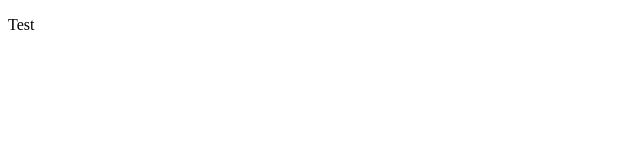
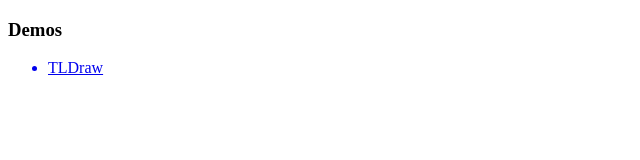
Before and after one commit to franklinesquivel/react-draw-demo, a React (Vite) app: page / in a window 1280 px wide. Shown: the top 160 px of the page, without its empty margins (0-640 px from the left). Built offline with nearby package versions, Linux system fonts and the light colour scheme.

Commit message:
feat(router): Defines `App` component as main app layout

```diff
--- a/src/views/App.tsx
+++ b/src/views/App.tsx
@@ -1,5 +1,31 @@
-export const App = () => (
-    <>
-        <p>Test</p>
-    </>
-);
+import { Link, Outlet, useLocation } from 'react-router-dom';
+
+export const App = () => {
+    const location = useLocation();
+    const isNotInHome = location.pathname !== '/';
+
+    return (
+        <div id='main-app'>
+            <h3>Demos</h3>
+
+            <ul>
+                <Link to='/tldraw'>
+                    <li>TLDraw</li>
+                </Link>
+            </ul>
+
+            { isNotInHome && (
+                <>
+                    <Link to='/' className='btn-back'>
+                        <button>Back</button>
+                    </Link>
+
+                </>
+            ) }
+
+            <div className='demos-container' style={ { display: isNotInHome ? 'block' : 'none' } }>
+                <Outlet />
+            </div>
+        </div>
+    );
+};
```
